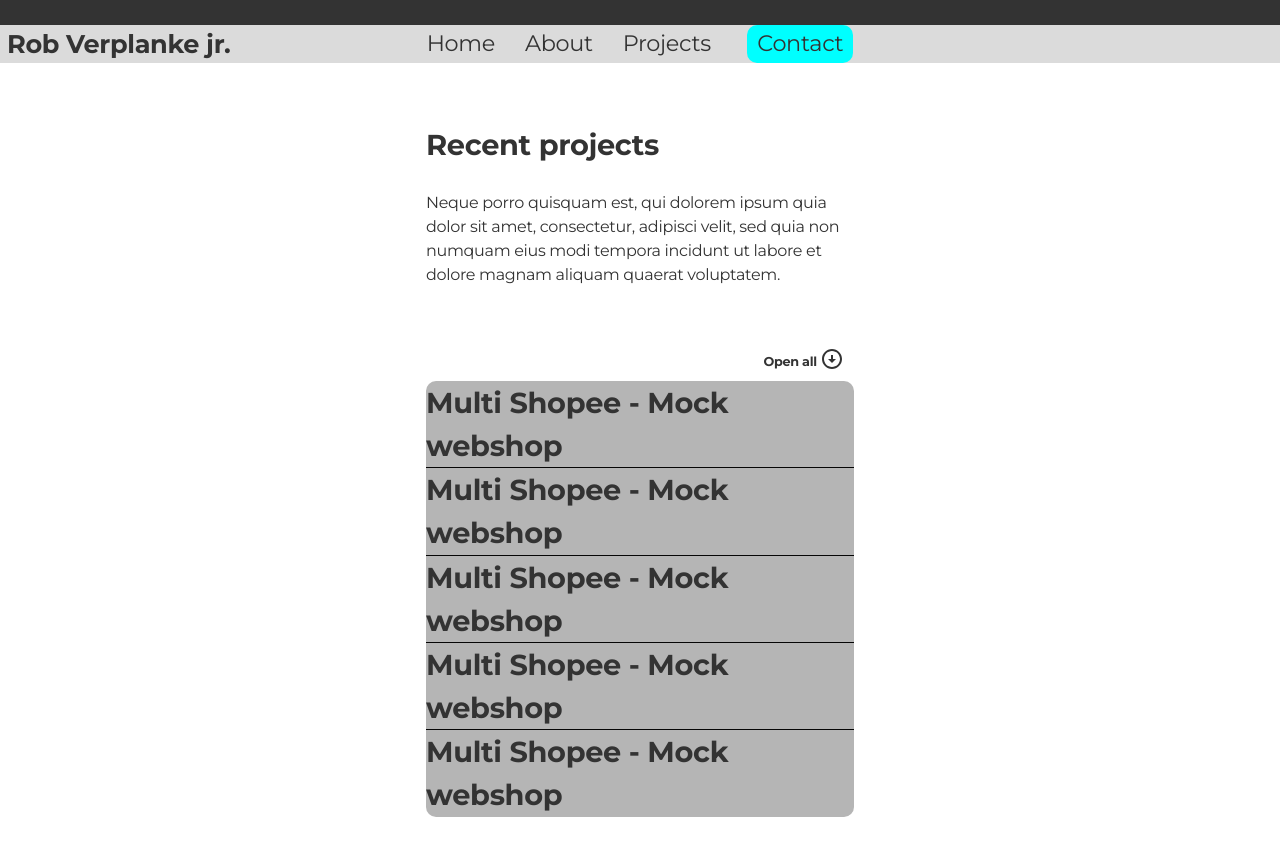
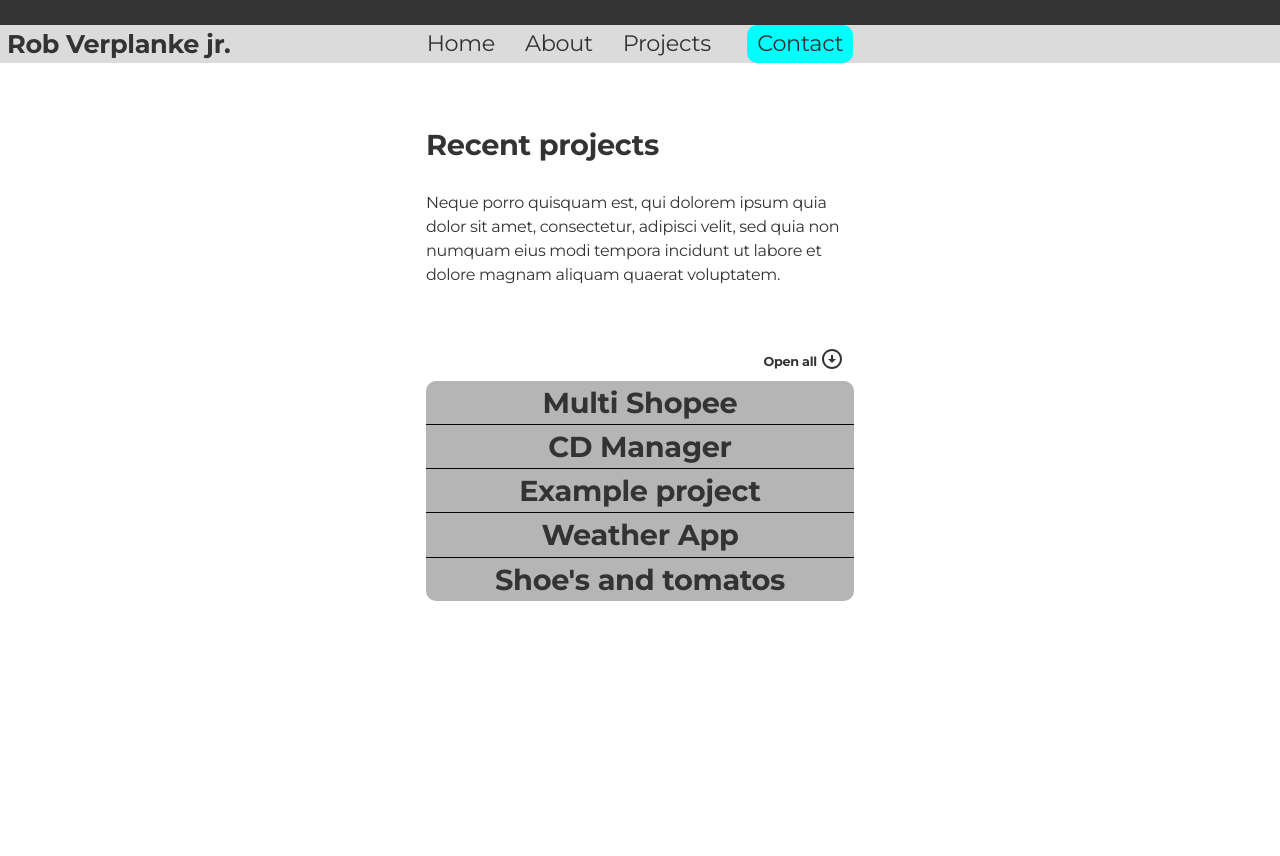
Before and after one commit to RobVerplanke/portfolio, a React (Vite) app: page /projects in a window 1280 px wide. Shown: the top 856 px of the page. After the commit the page ends 800 px from the top, so only its background shows below. Built offline with nearby package versions, Linux system fonts and the light colour scheme.

Commit message:
docs: change placeholder content

```diff
--- a/src/data/getAllProjects.js
+++ b/src/data/getAllProjects.js
@@ -5,7 +5,8 @@ export default function getAllProjects() {
   return [
     {
       id: 1,
-      title: 'Multi Shopee - Mock webshop',
+      title: 'Multi Shopee',
+      subTitle: 'Mock webshop',
       description:
         'This project demonstrates the use of React for building a mock shopping cart application. It includes features such as routing, state management, data fetching from an API and component testing with React Testing Library.',
       imageSmall: smallImage,
@@ -16,7 +17,8 @@ export default function getAllProjects() {
     },
     {
       id: 2,
-      title: 'Multi Shopee - Mock webshop',
+      title: 'CD Manager',
+      subTitle: "App to manage CD's",
       description:
         'This project demonstrates the use of React for building a mock shopping cart application. It includes features such as routing, state management, data fetching from an API and component testing with React Testing Library.',
       imageSmall: smallImage,
@@ -27,7 +29,8 @@ export default function getAllProjects() {
     },
     {
       id: 3,
-      title: 'Multi Shopee - Mock webshop',
+      title: 'Example project',
+      subTitle: 'Placeholder subtitle',
       description:
         'This project demonstrates the use of React for building a mock shopping cart application. It includes features such as routing, state management, data fetching from an API and component testing with React Testing Library.',
       imageSmall: smallImage,
@@ -38,7 +41,8 @@ export default function getAllProjects() {
     },
     {
       id: 4,
-      title: 'Multi Shopee - Mock webshop',
+      title: 'Weather App',
+      subTitle: 'Change the weather',
       description:
         'This project demonstrates the use of React for building a mock shopping cart application. It includes features such as routing, state management, data fetching from an API and component testing with React Testing Library.',
       imageSmall: smallImage,
@@ -49,7 +53,8 @@ export default function getAllProjects() {
     },
     {
       id: 5,
-      title: 'Multi Shopee - Mock webshop',
+      title: "Shoe's and tomatos",
+      subTitle: 'Random item shop',
       description:
         'This project demonstrates the use of React for building a mock shopping cart application. It includes features such as routing, state management, data fetching from an API and component testing with React Testing Library.',
       imageSmall: smallImage,
--- a/src/data/getSelectedProjects.js
+++ b/src/data/getSelectedProjects.js
@@ -5,7 +5,8 @@ export default function getAllProjects() {
   return [
     {
       id: 1,
-      title: 'Multi Shopee - Mock webshop',
+      title: 'Multi Shopee',
+      subTitle: 'Mock webshop',
       description:
         'This project demonstrates the use of React for building a mock shopping cart application. It includes features such as routing, state management, data fetching from an API and component testing with React Testing Library.',
       imageSmall: smallImage,
@@ -16,7 +17,8 @@ export default function getAllProjects() {
     },
     {
       id: 2,
-      title: 'Multi Shopee - Mock webshop',
+      title: 'Multi Shopee',
+      subTitle: 'Mock webshop',
       description:
         'This project demonstrates the use of React for building a mock shopping cart application. It includes features such as routing, state management, data fetching from an API and component testing with React Testing Library.',
       imageSmall: smallImage,
@@ -27,7 +29,8 @@ export default function getAllProjects() {
     },
     {
       id: 3,
-      title: 'Multi Shopee - Mock webshop',
+      title: 'Multi Shopee',
+      subTitle: 'Mock webshop',
       description:
         'This project demonstrates the use of React for building a mock shopping cart application. It includes features such as routing, state management, data fetching from an API and component testing with React Testing Library.',
       imageSmall: smallImage,
```
